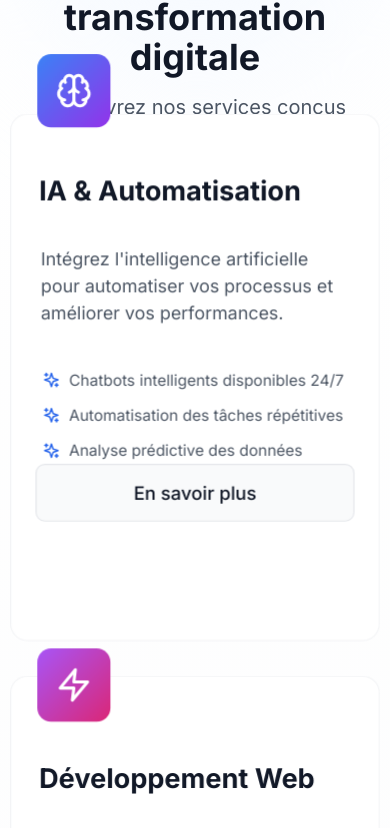
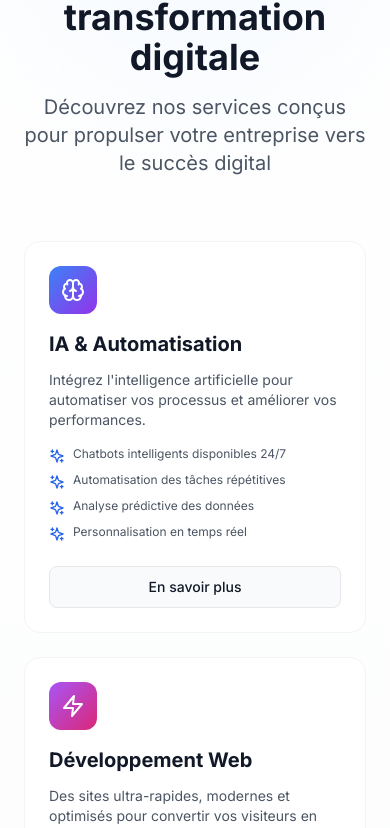
Before and after one commit to salomonAMS/easy-web, a Next.js app: page / in a window 390 px wide. Shown: the part 2293-3121 px from the top of the page. Built offline with nearby package versions, Linux system fonts and the light colour scheme.

Commit message:
Update ServicesSection.tsx

```diff
--- a/components/ServicesSection.tsx
+++ b/components/ServicesSection.tsx
@@ -20,6 +20,7 @@ interface Service {
  */
 function TiltCard({ service, index }: { service: Service; index: number }) {
   const ref = useRef<HTMLDivElement>(null)
+  const [isMobile, setIsMobile] = useState(false)
 
   // Motion values pour le tilt effect
   const x = useMotionValue(0)
@@ -29,15 +30,23 @@ function TiltCard({ service, index }: { service: Service; index: number }) {
   const mouseXSpring = useSpring(x)
   const mouseYSpring = useSpring(y)
 
-  // Transformations pour la rotation 3D
+  // Transformations pour la rotation 3D - désactivées sur mobile
   const rotateX = useTransform(mouseYSpring, [-0.5, 0.5], ['17.5deg', '-17.5deg'])
   const rotateY = useTransform(mouseXSpring, [-0.5, 0.5], ['-17.5deg', '17.5deg'])
+
+  // Détection mobile au montage
+  useState(() => {
+    const checkMobile = () => setIsMobile(window.innerWidth < 768)
+    checkMobile()
+    window.addEventListener('resize', checkMobile)
+    return () => window.removeEventListener('resize', checkMobile)
+  })
 
   /**
    * Gère le mouvement de la souris pour créer l'effet tilt
    */
   const handleMouseMove = (e: React.MouseEvent<HTMLDivElement>) => {
-    if (!ref.current) return
+    if (!ref.current || isMobile) return
 
     const rect = ref.current.getBoundingClientRect()
     const width = rect.width
@@ -70,70 +79,71 @@ function TiltCard({ service, index }: { service: Service; index: number }) {
       onMouseMove={handleMouseMove}
       onMouseLeave={handleMouseLeave}
       style={{
-        rotateX,
-        rotateY,
-        transformStyle: 'preserve-3d',
+        rotateX: isMobile ? 0 : rotateX,
+        rotateY: isMobile ? 0 : rotateY,
+        transformStyle: isMobile ? 'flat' : 'preserve-3d',
       }}
-      className="relative group"
+      className="relative group h-full"
     >
       {/* Effet de lueur en background */}
       <div className={`absolute inset-0 rounded-2xl blur-2xl opacity-0 group-hover:opacity-20 transition-opacity duration-500 ${service.gradient}`} />
 
       {/* Carte principale */}
       <div
-        className="relative bg-white p-8 rounded-2xl border border-gray-100 hover:border-blue-200 hover:shadow-xl transition-all duration-300"
+        className="relative bg-white p-6 md:p-8 rounded-2xl border border-gray-100 hover:border-blue-200 hover:shadow-xl transition-all duration-300 h-full flex flex-col"
         style={{
-          transformStyle: 'preserve-3d',
-          transform: 'translateZ(75px)',
+          transformStyle: isMobile ? 'flat' : 'preserve-3d',
+          transform: isMobile ? 'none' : 'translateZ(75px)',
         }}
       >
         {/* Icône */}
         <div
-          className={`inline-flex p-4 rounded-xl mb-6 ${service.gradient}`}
-          style={{ transform: 'translateZ(50px)' }}
+          className={`inline-flex p-3 md:p-4 rounded-xl mb-4 md:mb-6 ${service.gradient} w-fit`}
+          style={{ transform: isMobile ? 'none' : 'translateZ(50px)' }}
         >
-          <service.icon className="w-8 h-8 text-white" />
+          <service.icon className="w-6 h-6 md:w-8 md:h-8 text-white" />
         </div>
 
         {/* Titre */}
         <h3
-          className="text-2xl font-bold text-gray-900 mb-4"
-          style={{ transform: 'translateZ(40px)' }}
+          className="text-xl md:text-2xl font-bold text-gray-900 mb-3 md:mb-4"
+          style={{ transform: isMobile ? 'none' : 'translateZ(40px)' }}
         >
           {service.title}
         </h3>
 
         {/* Description */}
         <p
-          className="text-gray-600 mb-6"
-          style={{ transform: 'translateZ(30px)' }}
+          className="text-sm md:text-base text-gray-600 mb-4 md:mb-6"
+          style={{ transform: isMobile ? 'none' : 'translateZ(30px)' }}
         >
           {service.description}
         </p>
 
         {/* Features */}
         <ul
-          className="space-y-3"
-          style={{ transform: 'translateZ(20px)' }}
+          className="space-y-2 md:space-y-3 mb-6 flex-grow"
+          style={{ transform: isMobile ? 'none' : 'translateZ(20px)' }}
         >
           {service.features.map((feature, i) => (
-            <li key={i} className="flex items-center gap-2 text-sm text-gray-600">
-              <Sparkles className="w-4 h-4 text-blue-600 flex-shrink-0" />
+            <li key={i} className="flex items-start gap-2 text-xs md:text-sm text-gray-600">
+              <Sparkles className="w-4 h-4 text-blue-600 flex-shrink-0 mt-0.5" />
               <span>{feature}</span>
             </li>
           ))}
         </ul>
 
-        {/* Bouton hover */}
+        {/* Bouton hover - Transform 3D retiré pour éviter les conflits */}
+        <div style={{ transform: isMobile ? 'none' : 'translateZ(60px)' }}>
           <motion.a
             href="#contact"
             whileHover={{ scale: 1.05 }}
             whileTap={{ scale: 0.95 }}
-          className="mt-6 w-full py-3 bg-gray-50 hover:bg-blue-50 border border-gray-200 hover:border-blue-300 rounded-lg font-medium text-gray-900 hover:text-blue-600 transition-all block text-center"
-          style={{ transform: 'translateZ(60px)' }}
+            className="w-full py-2.5 md:py-3 bg-gray-50 hover:bg-blue-50 border border-gray-200 hover:border-blue-300 rounded-lg font-medium text-sm md:text-base text-gray-900 hover:text-blue-600 transition-all block text-center"
           >
             En savoir plus
           </motion.a>
+        </div>
       </div>
     </motion.div>
   )
@@ -253,7 +263,7 @@ export default function ServicesSection() {
         </motion.div>
 
         {/* Grille de cartes avec effet 3D */}
-        <div className="grid md:grid-cols-2 lg:grid-cols-3 gap-8" style={{ perspective: '1000px' }}>
+        <div className="grid grid-cols-1 md:grid-cols-2 lg:grid-cols-3 gap-6 md:gap-8" style={{ perspective: '1000px' }}>
           {services.map((service, index) => (
             <TiltCard key={index} service={service} index={index} />
           ))}
```
Lines whose indentation alone changed are shown as unchanged.
